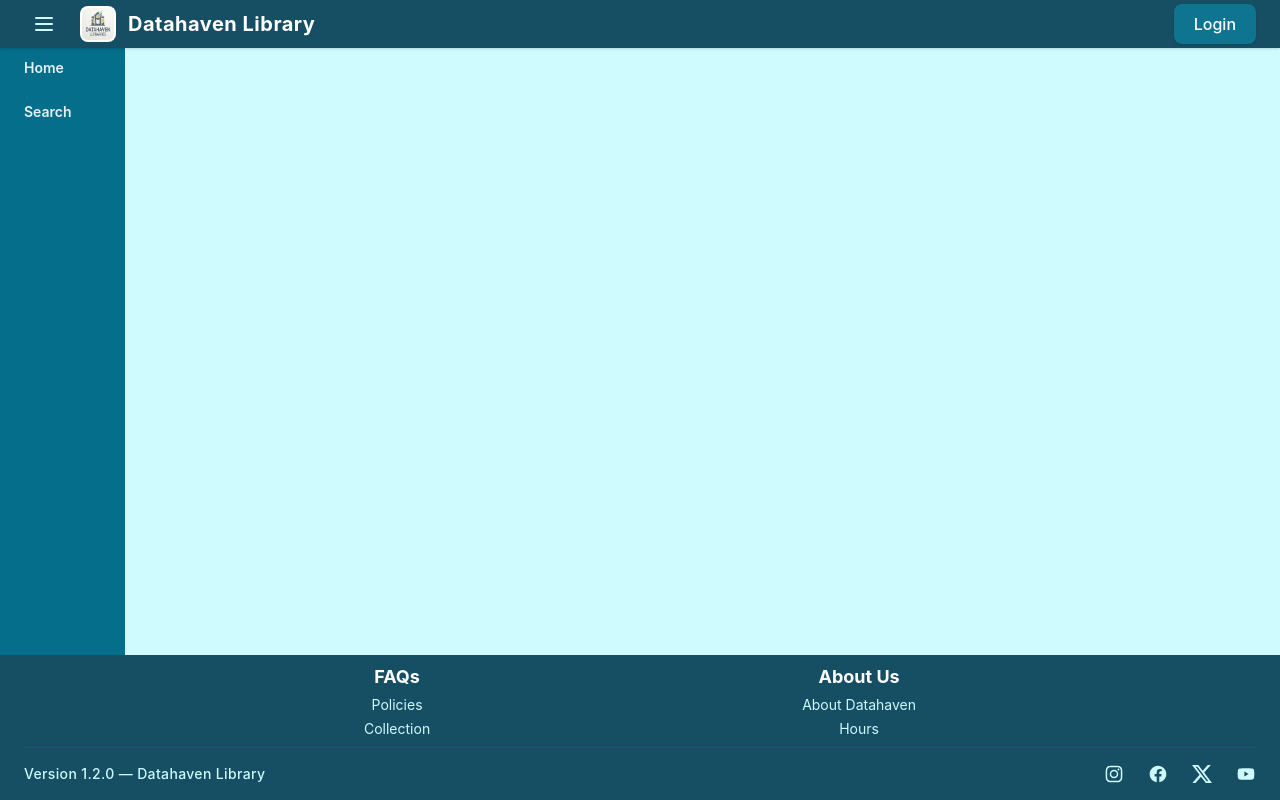
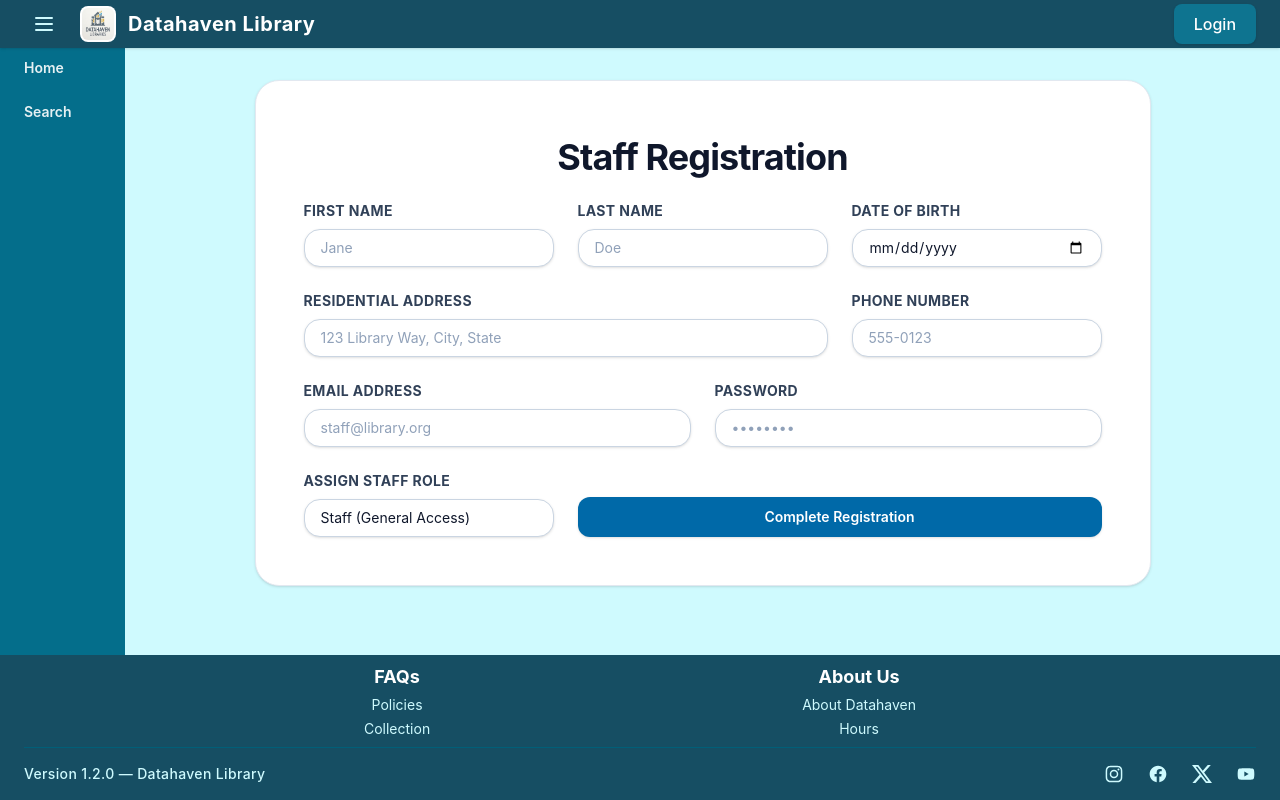
Before and after one commit to devpatel26/Library-Database, a React (Vite) app in the folder react/: page /staffregistration in a window 1280 px wide. Built offline with nearby package versions, Linux system fonts and the light colour scheme; no server answers.

Commit message:
Brought back staff registration sans signup code
also fixed initial data error

```diff
--- a/react/src/App.jsx
+++ b/react/src/App.jsx
@@ -25,6 +25,7 @@ import Login from "./pages/Login.jsx";
 import Registration from "./pages/Registration.jsx";
 import Report from "./pages/Report.jsx";
 import Search from "./pages/Search.jsx";
+import StaffRegistration from "./pages/StaffRegistration.jsx";
 import TestPage from "./pages/TestPage.jsx";
 import Logout from "./pages/Logout.jsx";
 import PopularityReport from "./pages/PopularityReport.jsx";
@@ -115,6 +116,7 @@ function App() {
       ? [
           { to: "/changerole", label: "Manage\nUsers" },
           { to: "/report", label: "Reports" },
+          { to: "/staffregistration", label: "Staff\nSignup" }
         ]
       : [];
 
@@ -265,6 +267,10 @@ function App() {
                 </Route>
 
                 <Route path="/changerole" element={<ChangeRole />} />
+                <Route
+                  path="/staffregistration"
+                  element={<StaffRegistration />}
+                />
 
                 <Route path="/report" element={<Report />} />
                 <Route
--- /dev/null
+++ b/react/src/pages/StaffRegistration.jsx
@@ -0,0 +1,183 @@
+import { SubmitButton } from "../components/Buttons";
+import { FetchJson } from "../api";
+import { useMessage } from "../hooks/useMessage";
+
+export default function StaffRegistration() {
+  const { showSuccess, showError } = useMessage();
+
+  // Standardized classes for light-mode visibility
+  const inputClasses =
+    "block w-full rounded-2xl border border-slate-300 bg-white px-4 py-2 text-sm text-slate-900 shadow-sm outline-none focus:ring-2 focus:ring-sky-500 transition-all placeholder:text-slate-400";
+
+  const labelClasses =
+    "block text-sm font-bold text-slate-700 uppercase tracking-wide mb-2 text-left";
+
+  return (
+    <section className="mx-auto flex w-full max-w-4xl flex-col items-center rounded-3xl border border-slate-200 bg-white p-8 shadow-sm sm:p-12">
+      <h1 className="mt-2 text-4xl font-bold tracking-tight text-slate-900">
+        Staff Registration
+      </h1>
+
+      <form
+        className="w-full mt-6"
+        onSubmit={async (e) => {
+          e.preventDefault();
+          const formData = new FormData(e.target);
+
+          const staffData = {
+            firstname: formData.get("firstname"),
+            lastname: formData.get("lastname"),
+            birthday: formData.get("birthday"),
+            email: formData.get("email"),
+            password: formData.get("password"),
+            phone_number: formData.get("phonenumber"),
+            address: formData.get("address"),
+            staff_role_code: formData.get("staff_role_code"),
+          };
+
+          try {
+            await FetchJson("/api/staff/register", {
+              method: "POST",
+              headers: { "Content-Type": "application/json" },
+              body: JSON.stringify(staffData),
+            });
+
+            showSuccess("Staff registration successful!");
+            e.target.reset();
+          } catch (error) {
+            showError(error.message || "Registration failed.");
+          }
+        }}
+      >
+        <div className="space-y-6">
+          {/* Name Row */}
+          <div className="grid grid-cols-1 gap-6 sm:grid-cols-3">
+            <div>
+              <label htmlFor="firstname" className={labelClasses}>
+                First Name
+              </label>
+              <input
+                required
+                id="firstname"
+                name="firstname"
+                type="text"
+                placeholder="Jane"
+                className={inputClasses}
+              />
+            </div>
+            <div>
+              <label htmlFor="lastname" className={labelClasses}>
+                Last Name
+              </label>
+              <input
+                required
+                id="lastname"
+                name="lastname"
+                type="text"
+                placeholder="Doe"
+                className={inputClasses}
+              />
+            </div>
+            <div>
+              <label htmlFor="birthday" className={labelClasses}>
+                Date of Birth
+              </label>
+              <input
+                required
+                id="birthday"
+                name="birthday"
+                type="date"
+                className={inputClasses}
+              />
+            </div>
+          </div>
+
+          {/* Contact Row */}
+          <div className="grid grid-cols-1 gap-6 sm:grid-cols-3">
+            <div className="sm:col-span-2">
+              <label htmlFor="address" className={labelClasses}>
+                Residential Address
+              </label>
+              <input
+                required
+                id="address"
+                name="address"
+                type="text"
+                placeholder="123 Library Way, City, State"
+                className={inputClasses}
+              />
+            </div>
+            <div>
+              <label htmlFor="phonenumber" className={labelClasses}>
+                Phone Number
+              </label>
+              <input
+                required
+                id="phonenumber"
+                name="phonenumber"
+                type="tel"
+                placeholder="555-0123"
+                className={inputClasses}
+              />
+            </div>
+          </div>
+
+          {/* Credentials Row */}
+          <div className="grid grid-cols-1 gap-6 sm:grid-cols-2">
+            <div>
+              <label htmlFor="email" className={labelClasses}>
+                Email Address
+              </label>
+              <input
+                required
+                id="email"
+                name="email"
+                type="email"
+                placeholder="staff@library.org"
+                className={inputClasses}
+              />
+            </div>
+            <div>
+              <label htmlFor="password" className={labelClasses}>
+                Password
+              </label>
+              <input
+                required
+                id="password"
+                name="password"
+                type="password"
+                placeholder="••••••••"
+                className={inputClasses}
+              />
+            </div>
+          </div>
+
+          {/* Verification Row */}
+          <div className="grid grid-cols-1 gap-6 sm:grid-cols-3 items-end">
+            <div>
+              <label htmlFor="staff_role_code" className={labelClasses}>
+                Assign Staff Role
+              </label>
+              <select
+                required
+                id="staff_role_code"
+                name="staff_role_code"
+                className={`${inputClasses} appearance-none cursor-pointer`}
+              >
+                <option value="1">Staff (General Access)</option>
+                <option value="2">Admin (System Manager)</option>
+              </select>
+            </div>
+            <div className="sm:col-span-2">
+              <SubmitButton
+                title={"Complete Registration"}
+                value={"OK"}
+                fullwidth={true}
+              />
+            </div>
+          </div>
+        </div>
+      </form>
+    </section>
+  );
+}
```
Also changed, not shown: 2 other files (tests, documents, lock files or other folders).
